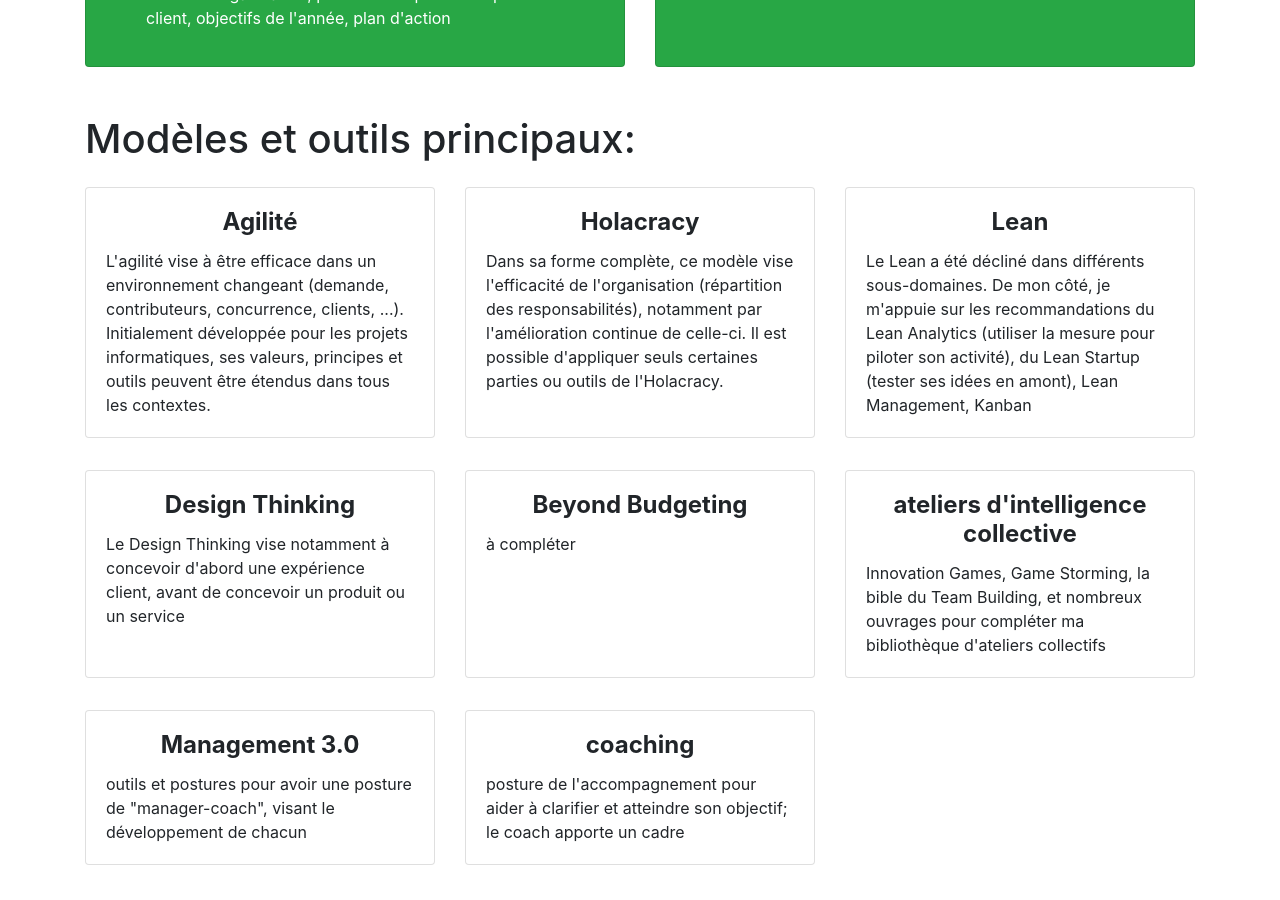
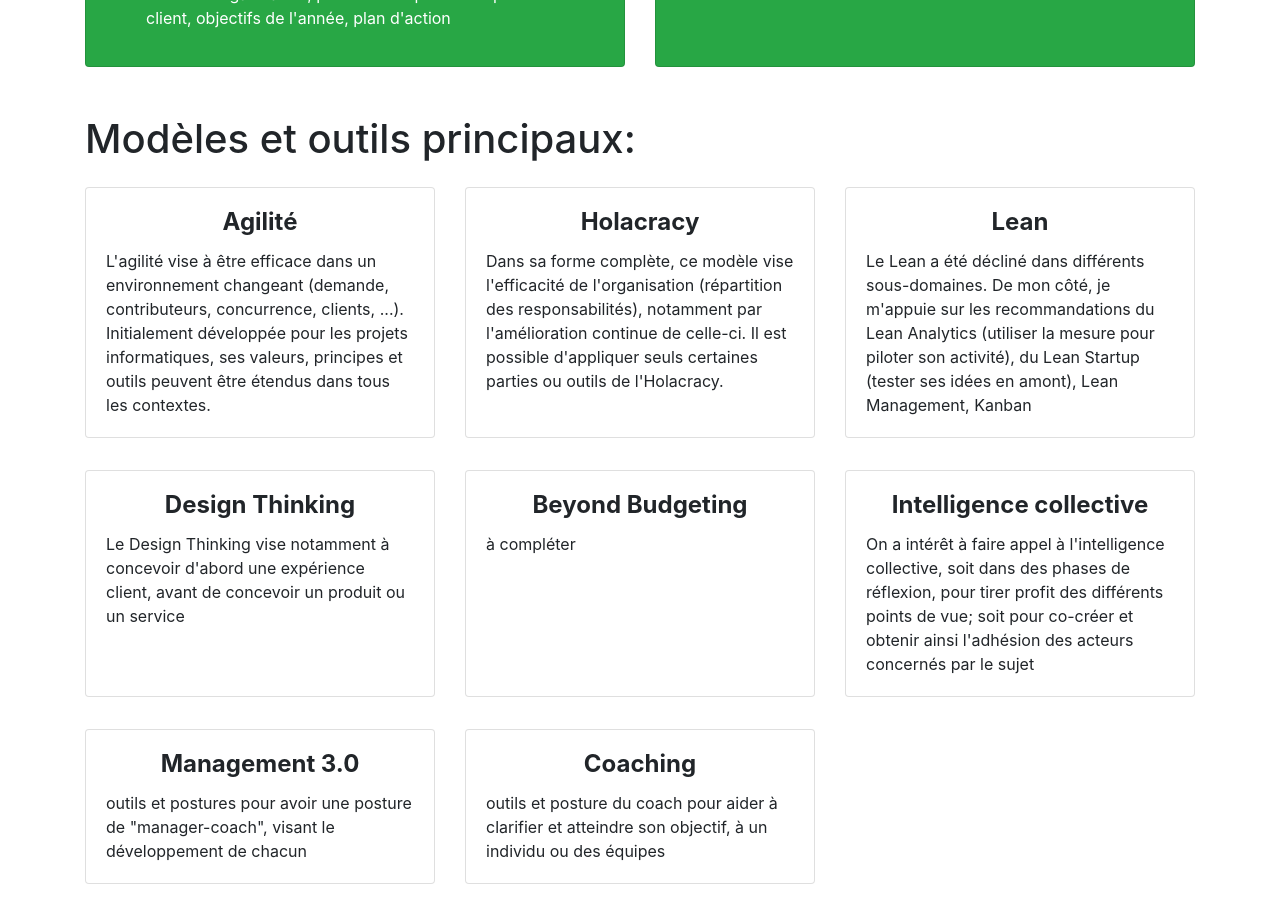
Before and after one commit to OrgaEvolutions/orgaevolutions.github.io, a Jekyll site: the page built from index.html, in a window 1280 px wide and 900 px high, scrolled down 1813 px. Built offline with Jekyll 4.4.1, drawn with Linux system fonts in a browser that asks for light colours.

Commit message:
Update modeles.yml

```diff
--- a/_data/modeles.yml
+++ b/_data/modeles.yml
@@ -13,11 +13,11 @@
 - nom: Beyond Budgeting
   descr: à compléter
 
-- nom: ateliers d'intelligence collective
-  descr: Innovation Games, Game Storming, la bible du Team Building, et nombreux ouvrages pour compléter ma bibliothèque d'ateliers collectifs
+- nom: Intelligence collective
+  descr: On a intérêt à faire appel à l'intelligence collective, soit dans des phases de réflexion, pour tirer profit des différents points de vue; soit pour co-créer et obtenir ainsi l'adhésion des acteurs concernés par le sujet
 
 - nom: Management 3.0
   descr: outils et postures pour avoir une posture de "manager-coach", visant le développement de chacun
 
-- nom: coaching
-  descr: posture de l'accompagnement pour aider à clarifier et atteindre son objectif; le coach apporte un cadre
+- nom: Coaching
+  descr: outils et posture du coach pour aider à clarifier et atteindre son objectif, à un individu ou des équipes
```
